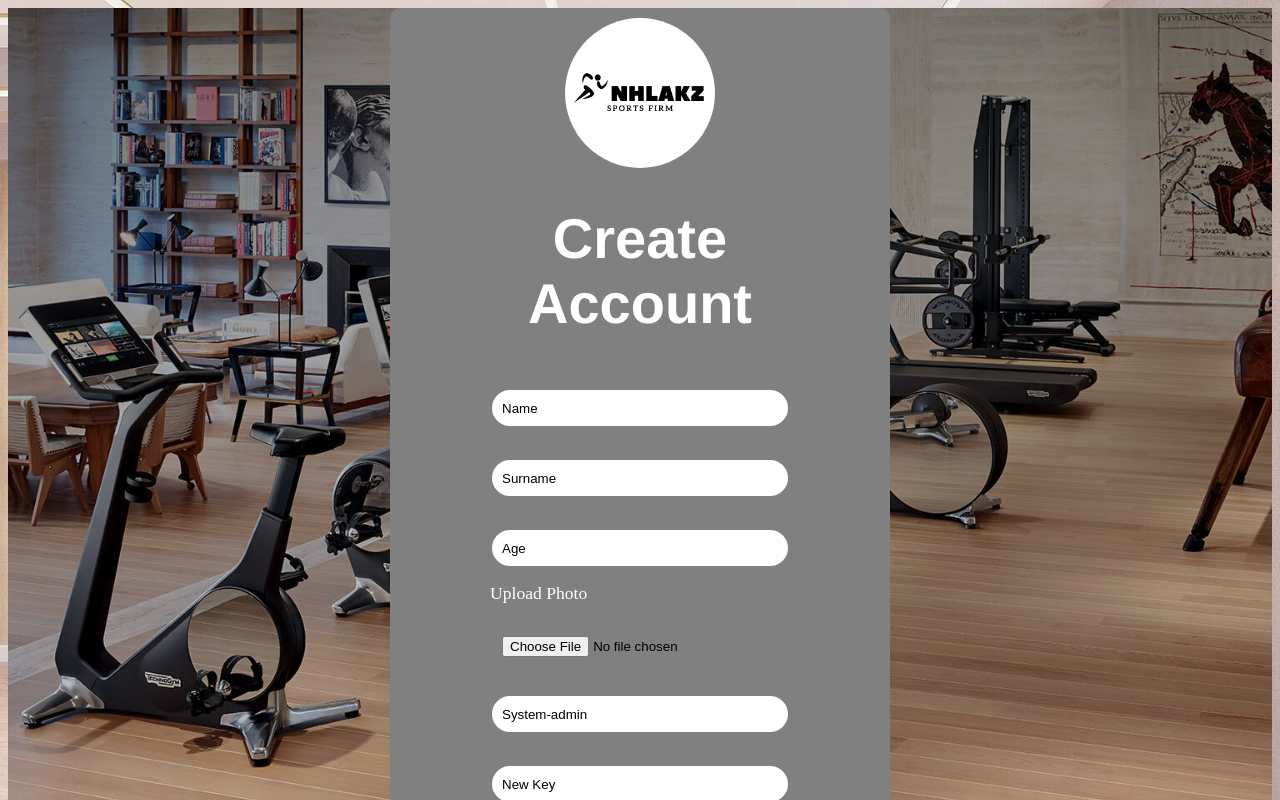
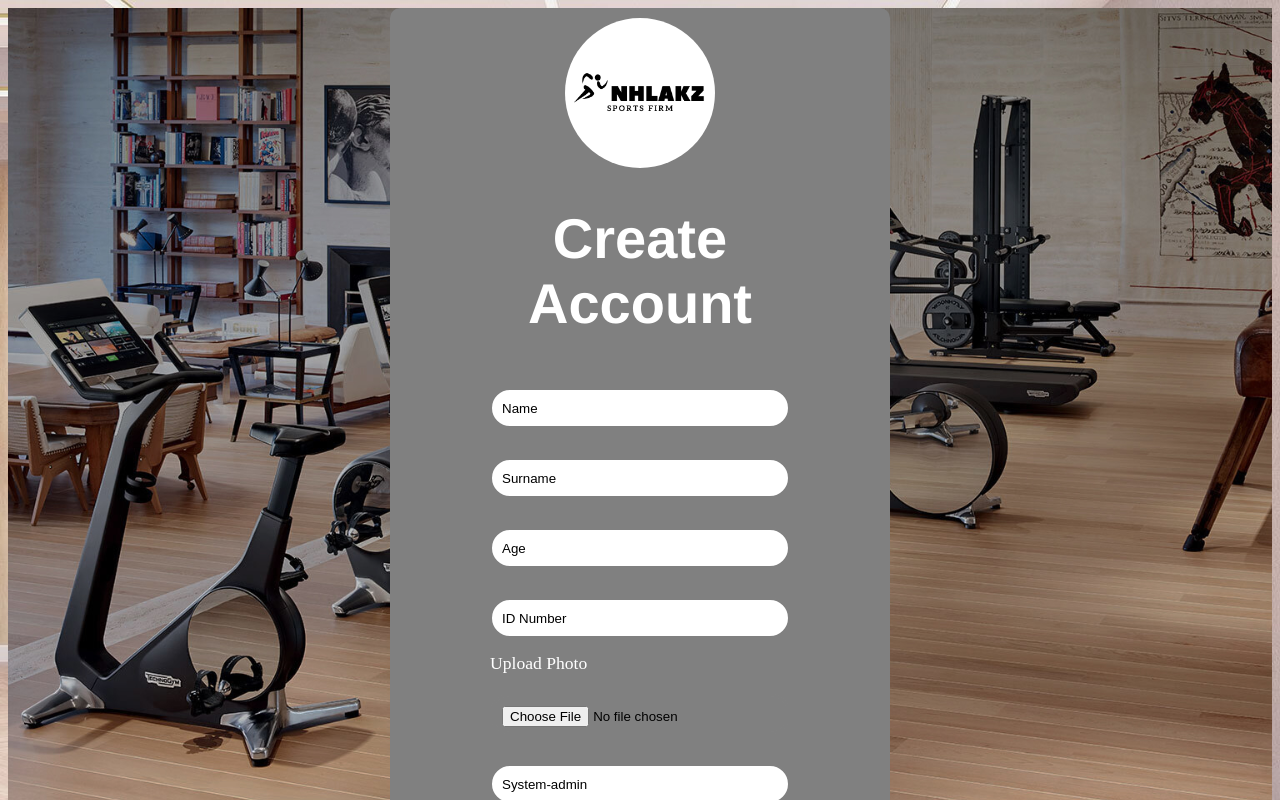
Before and after one commit to AlsonAfrica/Admin-Registration-Node, a React (Vite) app in the folder registration-app/: page /RegisterPage in a window 1280 px wide. Shown: the top 800 px of the page. Built offline with nearby package versions, Linux system fonts and the light colour scheme.

Commit message:
Update: id field updated on registration

```diff
--- a/registration-app/src/Component/Profile.jsx
+++ b/registration-app/src/Component/Profile.jsx
@@ -18,7 +18,7 @@ const ProfileForm = () => {
             }
             const response = await axios.get(`http://localhost:5001/admins/${adminId}`);
             setProfile(response.data);
-            console.log(profile)
+            console.log("This is me",profile)
             setLoading(false);
         } catch (err) {
             console.error('Error fetching admin profile:', err);
--- a/registration-app/src/Component/Register.jsx
+++ b/registration-app/src/Component/Register.jsx
@@ -26,6 +26,16 @@ const Register = () => {
   const handleChange = (e) => {
     setUser({ ...user, [e.target.name]: e.target.value });
   };
+
+  const handleIdNumberChange = (e) => {
+    const value = e.target.value;
+
+    // Allow only numeric input and ensure max length of 13
+    if (/^\d*$/.test(value) && value.length <= 13) {
+      setUser({ ...user, IdNumber: value });
+    }
+  };
+
 
   const handleFileChange = (e) => {
     setUser({ ...user, photo: e.target.files[0] });
@@ -135,16 +145,18 @@ const Register = () => {
               />
             </div>
 
-            {/* <div>
-              <input
+            <div>
+            <input
                 type="number"
-                name="password"
+                name="IdNumber"  // Ensure it matches the state key
                 placeholder="ID Number"
                 value={user.IdNumber}
-                onChange={handleChange}
+                onChange={handleIdNumberChange}  // Add this to update the state
+                pattern="\d{13}"  // Ensures exactly 13 digits on form submission
+                maxLength="13"
                 required
               />
-            </div> */}
+            </div>
 
             {/* Photo field */}
             <div id="photo-field">
--- a/registration-app/src/Firebase/firebaseConfig.jsx
+++ b/registration-app/src/Firebase/firebaseConfig.jsx
@@ -3,6 +3,7 @@ import { initializeApp } from "firebase/app";
 import {getAuth} from 'firebase/auth'
 import {getFirestore,doc,getDoc} from 'firebase/firestore'
 import { getStorage } from "firebase/storage";
+
 const firebaseConfig = {
   apiKey: "AIzaSyC3S7tgmDi_671FfbO_b_QAGevoO75OaDA",
   authDomain: "node-registration-server.firebaseapp.com",
```
